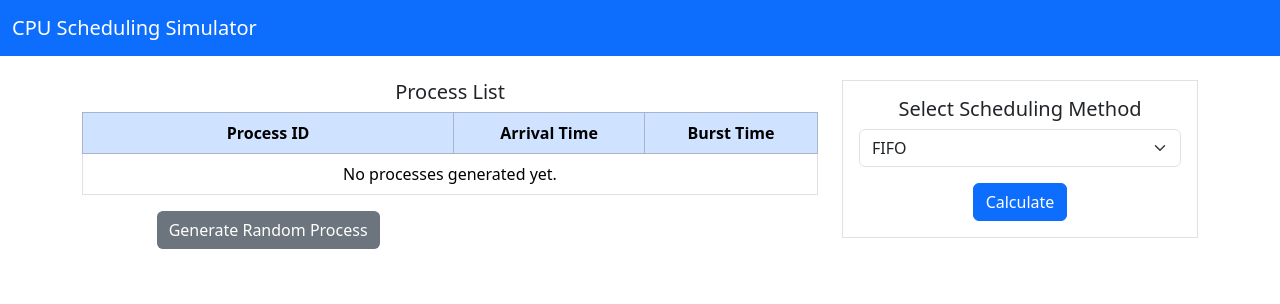
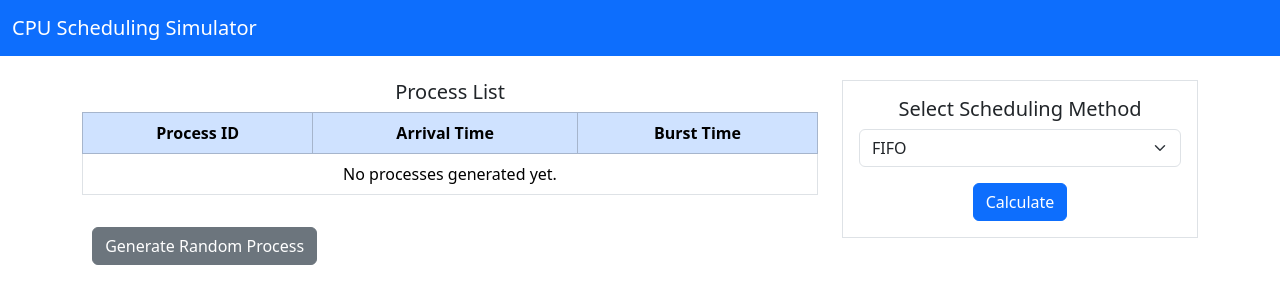
Before and after one commit to Brand0n20/CPU-Scheduler, a React (Create React App) app: page / in a window 1280 px wide. Shown: the top 304 px of the page. Built offline with nearby package versions, Linux system fonts and the light colour scheme.

Commit message:
updated README

```diff
--- a/src/components/inputTable.js
+++ b/src/components/inputTable.js
@@ -29,11 +29,13 @@ const ProcessInputTable = ({ processes, generateRandomProcess}) => {
               </td>
             </tr>
           )}
-        <Button variant="secondary" className="mt-3" onClick={generateRandomProcess}>
-              Generate Random Process
-            </Button>
         </tbody>
       </table>
+      <div className="col-md-4">
+        <Button variant="secondary" className="mt-3" onClick={generateRandomProcess}>
+                Generate Random Process
+        </Button>
+      </div>
     </div>
   );
 };
```
Also changed, not shown: 1 other file (tests, documents, lock files or other folders).
